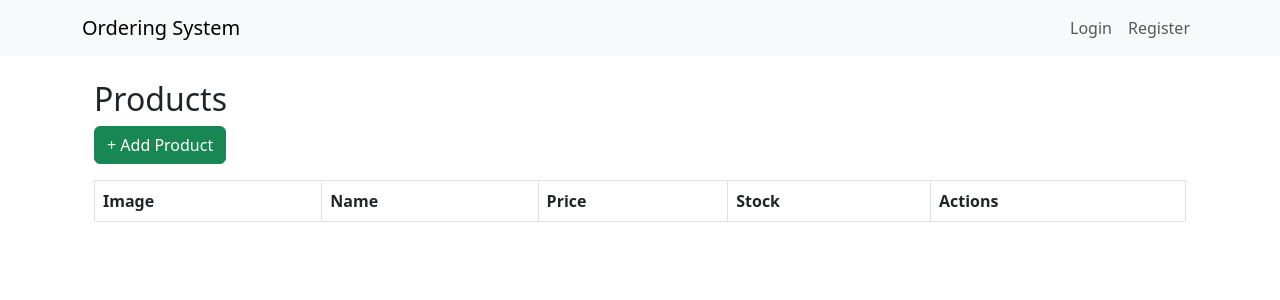
After one commit to monstrebor/django_OBS, a Django app: page /product_list/ in a window 1280 px wide. The commit adds this page. Shown: the top 300 px of the page. Run offline with Django 4.2, Linux system fonts and the light colour scheme; data that the repository does not hold is empty.

Commit message:
the basic product crud complete I will connect it in the cart, order and orderItem model tommorow

```diff
--- a/ordering_system/core/forms.py
+++ b/ordering_system/core/forms.py
@@ -1,6 +1,7 @@
 from django import forms
 from django.contrib.auth.forms import UserCreationForm
 from django.contrib.auth.models import User
+from .models import Product
 
 class RegisterForm(UserCreationForm):
     email = forms.EmailField(required=True)
@@ -8,3 +9,8 @@ class RegisterForm(UserCreationForm):
     class Meta:
         model = User
         fields = ['username', 'email', 'password1', 'password2']
+
+class ProductForm(forms.ModelForm):
+    class Meta:
+        model = Product
+        fields = ['name', 'description', 'price', 'stock', 'image']
--- a/ordering_system/core/templates/core/base.html
+++ b/ordering_system/core/templates/core/base.html
@@ -14,6 +14,7 @@
             <a class="navbar-brand" href="{% url 'home' %}">Ordering System</a>
             <ul class="navbar-nav">
                 {% if user.is_authenticated %}
+                <li class="nav-item"><a class="nav-link" href="{% url 'product-list' %}">Product</a></li>
                 <li class="nav-item"><a class="nav-link" href="{% url 'cart' %}">Cart</a></li>
                 <li class="nav-item"><a class="nav-link" href="{% url 'logout' %}">Logout</a></li>
                 {% else %}
--- /dev/null
+++ b/ordering_system/core/templates/core/product_list.html
@@ -0,0 +1,30 @@
+{% extends 'core/base.html' %}
+{% block content %}
+<div class="container mt-4">
+    <h2>Products</h2>
+    <a href="{% url 'product-create' %}" class="btn btn-success mb-3">+ Add Product</a>
+    <table class="table table-bordered">
+        <tr>
+            <th>Image</th><th>Name</th><th>Price</th><th>Stock</th><th>Actions</th>
+        </tr>
+        {% for product in products %}
+        <tr>
+            <td>
+                {% if product.image %}
+                    <img src="{{ product.image.url }}" alt="{{ product.name }}" width="60">
+                {% else %}
+                    <span class="text-muted">No Image</span>
+                {% endif %}
+            </td>
+            <td>{{ product.name }}</td>
+            <td>${{ product.price }}</td>
+            <td>{{ product.stock }}</td>
+            <td>
+                <a href="{% url 'product-update' product.id %}" class="btn btn-warning btn-sm">Edit</a>
+                <a href="{% url 'product-delete' product.id %}" class="btn btn-danger btn-sm">Delete</a>
+            </td>
+        </tr>
+        {% endfor %}
+    </table>
+</div>
+{% endblock %}
--- a/ordering_system/core/urls.py
+++ b/ordering_system/core/urls.py
@@ -1,15 +1,27 @@
+from django.conf import settings
+from django.conf.urls.static import static
 from django.contrib.auth.views import LoginView
 from django.urls import path
 from . import views
 
 urlpatterns = [
+    path('', views.home, name='home'),
+
     path("login/", LoginView.as_view(template_name="core/login.html"), name="login"),
     path("user-login/", views.user_login, name="user-login"),
     path("logout/", views.user_logout, name="logout"),
     path('accounts/register/', views.register, name='register'),
-    path('', views.home, name='home'),
+
+    path("product_list/", views.product_list, name="product-list"),
+    path("product_create/", views.product_create, name="product-create"),
+    path("product_update/<int:product_id>/", views.product_update, name="product-update"),
+    path("product_delete/<int:product_id>/", views.product_delete, name="product-delete"),
+
     path('add_to_cart/<int:product_id>/', views.add_to_cart, name='add_to_cart'),
     path('cart/', views.cart, name='cart'),
     path('checkout/', views.checkout, name='checkout'),
     path('invoice/<int:bill_id>/', views.invoice, name='invoice'),
 ]
+
+if settings.DEBUG:
+    urlpatterns += static(settings.MEDIA_URL, document_root=settings.MEDIA_ROOT)
--- a/ordering_system/core/views.py
+++ b/ordering_system/core/views.py
@@ -7,7 +7,7 @@ from django.contrib.auth.decorators import login_required
 from reportlab.pdfgen import canvas
 from reportlab.lib.pagesizes import letter
 from .models import Product, Order, OrderItem, Bill
-from .forms import RegisterForm
+from .forms import RegisterForm, ProductForm
 import io
 
 def register(request):
@@ -120,3 +120,44 @@ def invoice(request, bill_id):
     response = HttpResponse(bill.pdf.read(), content_type='application/pdf')
     response['Content-Disposition'] = f'attachment; filename="invoice_{bill_id}.pdf"'
     return response
+
+
+# Product Crud
+def product_list(request):
+    products = Product.objects.all()
+    return render(request, 'core/product_list.html', {'products': products})
+
+@login_required
+def product_create(request):
+    if request.method == 'POST':
+        form = ProductForm(request.POST, request.FILES)  # include request.FILES
+        if form.is_valid():
+            form.save()
+            messages.success(request, "Product created successfully! ✅")
+            return redirect('product-list')
+    else:
+        form = ProductForm()
+    return render(request, 'core/product_form.html', {'form': form, 'title': 'Add Product'})
+
+
+@login_required
+def product_update(request, product_id):
+    product = get_object_or_404(Product, id=product_id)
+    if request.method == 'POST':
+        form = ProductForm(request.POST, request.FILES, instance=product)  # include request.FILES
+        if form.is_valid():
+            form.save()
+            messages.success(request, "Product updated successfully! ✏️")
+            return redirect('product-list')
+    else:
+        form = ProductForm(instance=product)
+    return render(request, 'core/product_form.html', {'form': form, 'title': 'Edit Product'})
+
+@login_required
+def product_delete(request, product_id):
+    product = get_object_or_404(Product, id=product_id)
+    if request.method == 'POST':
+        product.delete()
+        messages.success(request, "Product deleted successfully! 🗑️")
+        return redirect('product-list')
+    return render(request, 'core/product_confirm_delete.html', {'product': product})
```
Also changed, not shown: ordering_system/core/templates/core/product_form.html (added, +12 -0 lines), ordering_system/media/products/cornetto.jpg (added).
